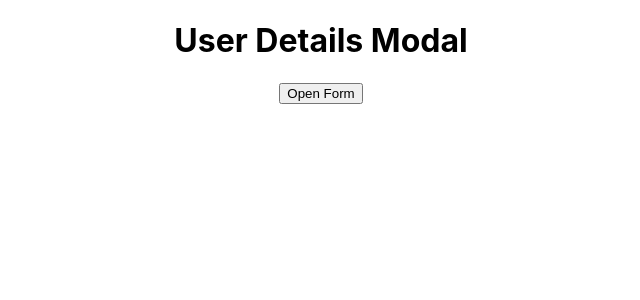
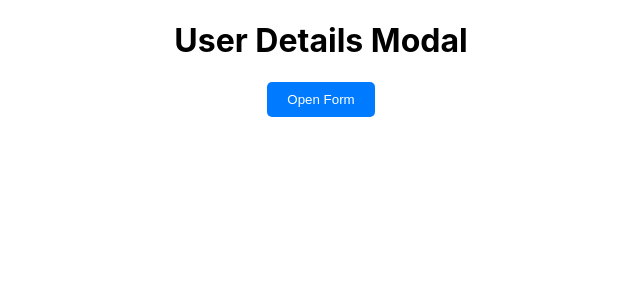
Before and after one commit to omkarchillal/XModal, a React (Create React App) app: page / in a window 1280 px wide. Shown: the top 300 px of the page, without its empty margins (319-959 px from the left). Built offline with nearby package versions, Linux system fonts and the light colour scheme.

Commit message:
first commit

```diff
--- a/src/Components/Form.css
+++ b/src/Components/Form.css
@@ -4,7 +4,7 @@
   left: 0;
   width: 100%;
   height: 100%;
-    background-color: rgba(0,0,0,0.5);
+  background-color: rgba(0, 0, 0, 0.5);
   display: flex;
   justify-content: center;
   align-items: center;
@@ -25,7 +25,8 @@
   box-sizing: border-box;
 }
 
-  .submit-button {
+.submit-button,
+.openForm-button {
   background-color: #007bff;
   color: white;
   border: none;
--- a/src/Components/Form.jsx
+++ b/src/Components/Form.jsx
@@ -34,7 +34,6 @@ export default function Form() {
       return;
     }
 
-    // Reset form and close modal
     setIsOpen(false);
     setFormData({
       username: "",
@@ -65,7 +64,7 @@ export default function Form() {
     <div>
       <h1 style={{ textAlign: "center" }}>User Details Modal</h1>
       <div style={{ textAlign: "center" }}>
-        <button onClick={() => setIsOpen(true)}>Open Form</button>
+        <button className="openForm-button" onClick={() => setIsOpen(true)}>Open Form</button>
       </div>
 
       {isOpen && (
```
Lines whose indentation alone changed are shown as unchanged.
